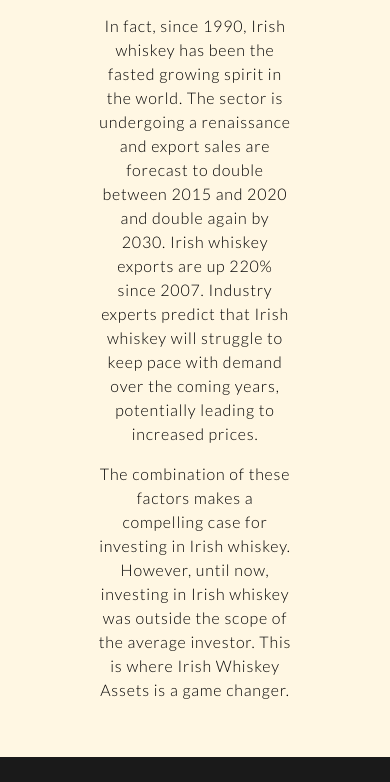
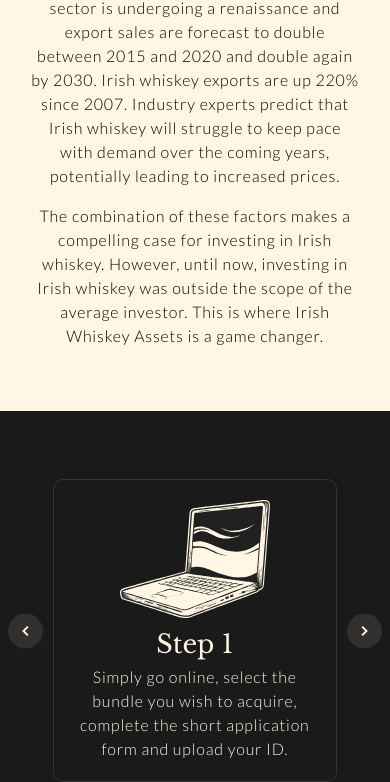
Before and after one commit to nevflynn/iwa, a plain HTML site: page how-it-works.html in a window 390 px wide. Shown: the part 323-1105 px from the top of the page. Drawn offline with nearby package versions, Linux system fonts and the light colour scheme.

Commit message:
Mobile optimisation for Process Page

```diff
--- a/css/main.css
+++ b/css/main.css
@@ -885,3 +885,27 @@
 #carousel-image-9{
     width:70px;
 }
+
+@media screen and (max-width:1000px){
+    .process-hero{
+        padding:12% 8%;
+    }
+
+    .process-body{
+        padding:15% 2% 25% 2%;
+    }
+
+    .carousel-container{
+        padding:0 35px;
+    }
+
+    .carousel-tile{
+        flex-direction:column;
+        padding:20px;
+        text-align:center;
+    }
+
+    .carousel-tile img{
+        margin:0 0 10px 0;
+    }
+}
```
